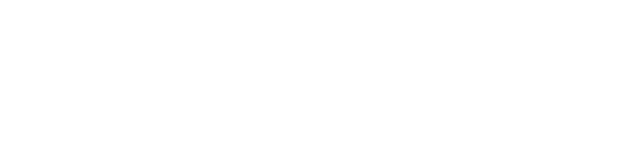
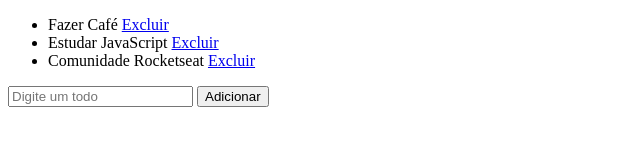
Before and after one commit to DanicoSantos/rocketSeatStarterProject, a plain HTML site: page index.html in a window 1280 px wide. Shown: the whole page, without its empty margins (0-640 px from the left). Drawn offline with Linux system fonts and the light colour scheme.

Commit message:
feat: create to-do app base structure

```diff
--- a/index.html
+++ b/index.html
@@ -4,14 +4,31 @@
 <head>
     <meta charset="UTF-8">
     <meta name="viewport" content="width=device-width, initial-scale=1.0">
-    <title>Document</title>
+    <title>To-Do App</title>
 </head>
 
 <body>
+    <div id="app">
+        <ul>
+            <li>
+                Fazer Café
+                <a href="#">Excluir</a>
+            </li>
+            <li>
+                Estudar JavaScript
+                <a href="#">Excluir</a>
+            </li>
+            <li>
+                Comunidade Rocketseat
+                <a href="#">Excluir</a>
+            </li>
+        </ul>
+        <input type="text" placeholder="Digite um todo">
+        <button>Adicionar</button>
+    </div>
+
 
     <script>
-        // JS
-
     </script>
 </body>
 
```
Also changed, not shown: node-server.js (added, +16 -0 lines).
